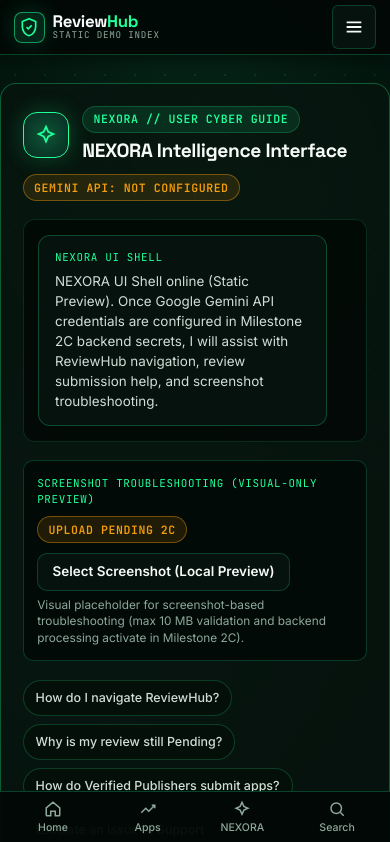
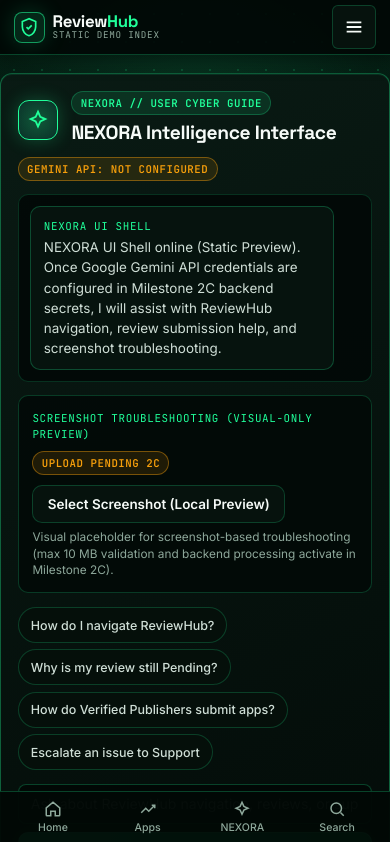
Before and after one commit to tuhin118/ReviewHub, a React (Vite) app: page /nexora in a window 390 px wide. Shown: the top 842 px of the page. Built offline with nearby package versions, Linux system fonts and the light colour scheme.

Commit message:
Refactor sci-fi environment styles for optimization
Updated various styles for sci-fi environments, including adjustments to padding, border colors, and background gradients. Optimized for mobile and improved overall layout consistency.

```diff
--- a/src/styles/scifi-environments.css
+++ b/src/styles/scifi-environments.css
@@ -1,7 +1,6 @@
 /* ==========================================================================
-   ReviewHub Script 02 — Hybrid Sci-Fi Cinematic Environments
-   Isolated from Homepage (.env-shell scopes). Pure Black + Neon Green +
-   Emerald + Restrained Cyan/Teal HUD Accents. Zero Audio / Zero Character Art.
+   ReviewHub — Distinct Page Environments & Compact Sci-Fi Controls
+   Unique atmospheric backgrounds + Redmi 14C GPU optimization + reduced-motion
    ========================================================================== */
 
 .env-shell {
@@ -15,23 +14,23 @@
   --sci-muted: #93b0a2;
   --sci-warn: #f59e0b;
   --sci-danger: #ff4d6d;
-  --sci-border: rgba(32, 255, 154, 0.2);
-  --sci-border-cyan: rgba(22, 214, 196, 0.28);
+  --sci-border: rgba(32, 255, 154, 0.24);
+  --sci-border-cyan: rgba(56, 217, 255, 0.3);
 
   position: relative;
-  min-height: calc(100vh - 68px);
+  min-height: calc(100vh - 54px);
   color: var(--sci-text);
   overflow-x: hidden;
-  padding-bottom: 5.5rem;
+  padding-bottom: 4.5rem;
 }
 
 @media (min-width: 1024px) {
   .env-shell {
-    padding-bottom: 3rem;
+    padding-bottom: 2rem;
   }
 }
 
-/* Layered Atmospheric Backdrops */
+/* Base Backdrop Stage */
 .env-backdrop {
   position: fixed;
   inset: 0;
@@ -50,93 +49,175 @@
   inset: 0;
 }
 
-/* 1. Publisher: Orbital Emerald Submission Deck */
+/* 1. Apps Discovery: Zenith Emerald Packet Matrix */
+.env-backdrop--apps .env-backdrop__glow {
+  background:
+    radial-gradient(ellipse 75% 42% at 50% 0%, rgba(32, 255, 154, 0.22), transparent 65%),
+    radial-gradient(circle at 12% 80%, rgba(0, 184, 107, 0.16), transparent 46%),
+    linear-gradient(180deg, #020806 0%, #07160f 55%, #020806 100%);
+}
+.env-backdrop--apps .env-backdrop__grid {
+  background-image:
+    linear-gradient(to right, rgba(32, 255, 154, 0.06) 1px, transparent 1px),
+    linear-gradient(to bottom, rgba(32, 255, 154, 0.06) 1px, transparent 1px);
+  background-size: 34px 34px;
+}
+.env-backdrop--apps .env-backdrop__streams {
+  background-image: repeating-linear-gradient(90deg, transparent 0 96px, rgba(32, 255, 154, 0.06) 96px 97px);
+  animation: stream-drift-up 18s linear infinite;
+}
+
+/* 2. Websites Exploration: Horizon Fiber Mesh */
+.env-backdrop--websites .env-backdrop__glow {
+  background:
+    radial-gradient(circle at 80% 18%, rgba(22, 214, 196, 0.18), transparent 45%),
+    radial-gradient(circle at 18% 72%, rgba(32, 255, 154, 0.15), transparent 46%),
+    linear-gradient(165deg, #020806 0%, #051411 55%, #020806 100%);
+}
+.env-backdrop--websites .env-backdrop__grid {
+  background-image:
+    linear-gradient(15deg, rgba(22, 214, 196, 0.05) 1px, transparent 1px),
+    linear-gradient(-15deg, rgba(32, 255, 154, 0.05) 1px, transparent 1px);
+  background-size: 52px 52px;
+}
+.env-backdrop--websites .env-backdrop__streams {
+  background-image: repeating-linear-gradient(0deg, transparent 0 64px, rgba(56, 217, 255, 0.05) 64px 65px);
+  animation: stream-drift-up 16s linear infinite;
+}
+
+/* 3. Categories: Holographic Data Classification Grid */
+.env-backdrop--categories .env-backdrop__glow {
+  background:
+    radial-gradient(circle at 50% 24%, rgba(32, 255, 154, 0.2), transparent 52%),
+    radial-gradient(circle at 88% 84%, rgba(0, 184, 107, 0.15), transparent 44%),
+    linear-gradient(180deg, #020806 0%, #07140f 52%, #020806 100%);
+}
+.env-backdrop--categories .env-backdrop__grid {
+  background-image: radial-gradient(rgba(32, 255, 154, 0.18) 1px, transparent 1px);
+  background-size: 26px 26px;
+}
+
+/* 4. Search: Active Scanner Reticle & Beam */
+.env-backdrop--search .env-backdrop__glow {
+  background:
+    radial-gradient(circle at 30% 25%, rgba(56, 217, 255, 0.16), transparent 45%),
+    radial-gradient(circle at 75% 75%, rgba(32, 255, 154, 0.18), transparent 48%),
+    linear-gradient(180deg, #020806 0%, #061611 55%, #020806 100%);
+}
+.env-backdrop--search .env-backdrop__grid {
+  background-image:
+    linear-gradient(to right, rgba(56, 217, 255, 0.05) 1px, transparent 1px),
+    linear-gradient(to bottom, rgba(32, 255, 154, 0.05) 1px, transparent 1px);
+  background-size: 32px 32px;
+}
+.env-backdrop--search .env-backdrop__scan {
+  height: 110px;
+  background: linear-gradient(180deg, transparent, rgba(32, 255, 154, 0.1), transparent);
+  animation: tactical-scan 7s linear infinite;
+}
+
+/* 5. Details / Profile / Info / 404 */
+.env-backdrop--listing-detail .env-backdrop__glow,
+.env-backdrop--public-profile .env-backdrop__glow,
+.env-backdrop--info .env-backdrop__glow {
+  background:
+    radial-gradient(circle at 22% 18%, rgba(32, 255, 154, 0.16), transparent 48%),
+    radial-gradient(circle at 82% 76%, rgba(22, 214, 196, 0.12), transparent 46%),
+    linear-gradient(180deg, #020806 0%, #07140f 60%, #020806 100%);
+}
+.env-backdrop--listing-detail .env-backdrop__grid,
+.env-backdrop--public-profile .env-backdrop__grid,
+.env-backdrop--info .env-backdrop__grid {
+  background-image: linear-gradient(to right, rgba(32, 255, 154, 0.045) 1px, transparent 1px);
+  background-size: 48px 48px;
+}
+
+.env-backdrop--not-found .env-backdrop__glow {
+  background:
+    radial-gradient(circle at 50% 30%, rgba(255, 77, 109, 0.14), transparent 44%),
+    radial-gradient(circle at 25% 75%, rgba(32, 255, 154, 0.12), transparent 46%),
+    linear-gradient(180deg, #020806 0%, #08120e 60%, #020806 100%);
+}
+
+/* 6. User Dashboard: Personal Cyber Control Center */
+.env-backdrop--user .env-backdrop__glow {
+  background:
+    radial-gradient(circle at 18% 20%, rgba(32, 255, 154, 0.2), transparent 46%),
+    radial-gradient(circle at 85% 30%, rgba(56, 217, 255, 0.12), transparent 42%),
+    linear-gradient(155deg, #020806 0%, #07160f 54%, #020806 100%);
+}
+.env-backdrop--user .env-backdrop__grid {
+  background-image:
+    linear-gradient(to right, rgba(32, 255, 154, 0.05) 1px, transparent 1px),
+    linear-gradient(to bottom, rgba(22, 214, 196, 0.05) 1px, transparent 1px);
+  background-size: 40px 40px;
+}
+
+/* 7. Publisher: Orbital Emerald Submission Deck */
 .env-backdrop--publisher .env-backdrop__glow {
   background:
-    radial-gradient(circle at 12% 18%, rgba(32, 255, 154, 0.14), transparent 46%),
-    radial-gradient(circle at 86% 78%, rgba(0, 184, 107, 0.14), transparent 48%),
+    radial-gradient(circle at 14% 18%, rgba(32, 255, 154, 0.2), transparent 48%),
+    radial-gradient(circle at 86% 78%, rgba(0, 184, 107, 0.18), transparent 48%),
     linear-gradient(160deg, #020806 0%, #07140f 55%, #020806 100%);
 }
-
 .env-backdrop--publisher .env-backdrop__grid {
   background-image:
-    linear-gradient(120deg, rgba(32, 255, 154, 0.05) 1px, transparent 1px),
-    linear-gradient(30deg, rgba(0, 184, 107, 0.045) 1px, transparent 1px);
-  background-size: 56px 56px;
-  mask-image: radial-gradient(ellipse 90% 75% at 50% 25%, #000 35%, transparent 100%);
+    linear-gradient(120deg, rgba(32, 255, 154, 0.055) 1px, transparent 1px),
+    linear-gradient(30deg, rgba(0, 184, 107, 0.05) 1px, transparent 1px);
+  background-size: 52px 52px;
 }
-
 .env-backdrop--publisher .env-backdrop__streams {
-  background-image: repeating-linear-gradient(
-    90deg,
-    transparent 0 110px,
-    rgba(32, 255, 154, 0.055) 110px 111px
-  );
+  background-image: repeating-linear-gradient(90deg, transparent 0 110px, rgba(32, 255, 154, 0.06) 110px 111px);
   animation: stream-drift-up 20s linear infinite;
 }
 
-/* 2. Admin: Military Intelligence Citadel */
+/* 8. Admin: Military Intelligence Control Room */
 .env-backdrop--admin .env-backdrop__glow {
   background:
-    radial-gradient(circle at 82% 14%, rgba(22, 214, 196, 0.12), transparent 42%),
-    radial-gradient(circle at 18% 82%, rgba(32, 255, 154, 0.09), transparent 45%),
-    linear-gradient(180deg, #020806 0%, #040d0a 60%, #020806 100%);
+    radial-gradient(circle at 82% 14%, rgba(56, 217, 255, 0.16), transparent 44%),
+    radial-gradient(circle at 18% 82%, rgba(32, 255, 154, 0.14), transparent 46%),
+    linear-gradient(180deg, #020806 0%, #04100c 60%, #020806 100%);
 }
-
 .env-backdrop--admin .env-backdrop__grid {
   background-image:
-    linear-gradient(to right, rgba(22, 214, 196, 0.045) 1px, transparent 1px),
-    linear-gradient(to bottom, rgba(32, 255, 154, 0.045) 1px, transparent 1px);
-  background-size: 38px 38px;
+    linear-gradient(to right, rgba(22, 214, 196, 0.05) 1px, transparent 1px),
+    linear-gradient(to bottom, rgba(32, 255, 154, 0.05) 1px, transparent 1px);
+  background-size: 36px 36px;
 }
-
 .env-backdrop--admin .env-backdrop__scan {
-  background: linear-gradient(
-    180deg,
-    transparent 0%,
-    rgba(22, 214, 196, 0.06) 50%,
-    transparent 100%
-  );
-  height: 160px;
+  background: linear-gradient(180deg, transparent 0%, rgba(56, 217, 255, 0.08) 50%, transparent 100%);
+  height: 140px;
   animation: tactical-scan 9s linear infinite;
 }
 
-/* 3. NEXORA: Holographic Neural Mesh */
+/* 9. NEXORA: Holographic Neural Mesh */
 .env-backdrop--nexora .env-backdrop__glow {
   background:
-    radial-gradient(circle at 50% 20%, rgba(32, 255, 154, 0.15), transparent 48%),
-    radial-gradient(circle at 20% 75%, rgba(56, 217, 255, 0.1), transparent 44%),
-    linear-gradient(180deg, #020806 0%, #06130e 55%, #020806 100%);
+    radial-gradient(circle at 50% 18%, rgba(32, 255, 154, 0.22), transparent 50%),
+    radial-gradient(circle at 20% 75%, rgba(56, 217, 255, 0.14), transparent 46%),
+    linear-gradient(180deg, #020806 0%, #06150f 55%, #020806 100%);
+}
+.env-backdrop--nexora .env-backdrop__grid {
+  background-image: radial-gradient(rgba(32, 255, 154, 0.18) 1px, transparent 1px);
+  background-size: 28px 28px;
 }
 
-.env-backdrop--nexora .env-backdrop__grid {
-  background-image: radial-gradient(rgba(32, 255, 154, 0.14) 1px, transparent 1px);
-  background-size: 30px 30px;
-  mask-image: radial-gradient(circle at 50% 35%, #000 25%, transparent 82%);
+/* 10. XELVOR: Sentinel Threat & Circuit Core */
+.env-backdrop--xelvor .env-backdrop__glow {
+  background:
+    radial-gradient(circle at 25% 15%, rgba(56, 217, 255, 0.16), transparent 42%),
+    radial-gradient(circle at 78% 72%, rgba(32, 255, 154, 0.16), transparent 46%),
+    linear-gradient(180deg, #020806 0%, #05120d 50%, #020806 100%);
+}
+.env-backdrop--xelvor .env-backdrop__streams {
+  background-image: repeating-linear-gradient(0deg, transparent 0 42px, rgba(56, 217, 255, 0.045) 42px 43px);
+  animation: stream-drift-up 16s linear infinite;
+}
+.env-backdrop__circuit {
+  opacity: 0.36;
 }
 
-/* 4. XELVOR: Sentinel Threat & Circuit Core */
-.env-backdrop--xelvor .env-backdrop__glow {
-  background:
-    radial-gradient(circle at 25% 15%, rgba(56, 217, 255, 0.13), transparent 40%),
-    radial-gradient(circle at 78% 72%, rgba(32, 255, 154, 0.12), transparent 46%),
-    linear-gradient(180deg, #020806 0%, #05110c 50%, #020806 100%);
-}
-
-.env-backdrop--xelvor .env-backdrop__streams {
-  background-image: repeating-linear-gradient(
-    0deg,
-    transparent 0 42px,
-    rgba(56, 217, 255, 0.035) 42px 43px
-  );
-  animation: stream-drift-up 16s linear infinite;
-}
-
-.env-backdrop__circuit {
-  opacity: 0.28;
-}
-
-/* Mobile Low-End Optimization: disable heavy backdrop sweep layers */
+/* Redmi 14C / Budget Android GPU Optimization */
 @media (max-width: 767px) {
   .env-backdrop__streams,
   .env-backdrop__scan {
@@ -146,61 +227,64 @@
 
 /* Entrance & Stagger Animations */
 .sci-reveal {
-  animation: sci-enter 320ms cubic-bezier(0.22, 1, 0.36, 1) both;
+  animation: sci-enter 280ms cubic-bezier(0.22, 1, 0.36, 1) both;
 }
 
 .sci-stagger > * {
-  animation: sci-enter 340ms cubic-bezier(0.22, 1, 0.36, 1) both;
+  animation: sci-enter 300ms cubic-bezier(0.22, 1, 0.36, 1) both;
+}
+.sci-stagger > *:nth-child(2) {
+  animation-delay: 45ms;
+}
+.sci-stagger > *:nth-child(3) {
+  animation-delay: 90ms;
+}
+.sci-stagger > *:nth-child(4) {
+  animation-delay: 135ms;
 }
 
-.sci-stagger > *:nth-child(2) {
-  animation-delay: 55ms;
-}
-.sci-stagger > *:nth-child(3) {
-  animation-delay: 110ms;
-}
-.sci-stagger > *:nth-child(4) {
-  animation-delay: 165ms;
+/* Compact Tactical Surfaces (Solid gradient on mobile, backdrop blur on desktop) */
+.sci-panel {
+  position: relative;
+  border-radius: 12px;
+  background-color: #06130d;
+  background-image: linear-gradient(155deg, rgba(10, 27, 20, 0.94), rgba(3, 10, 7, 0.95));
+  border: 1px solid var(--sci-border);
+  box-shadow: 0 10px 26px rgba(0, 0, 0, 0.55), inset 0 1px 0 rgba(32, 255, 154, 0.1);
+  transition: transform 160ms ease, border-color 160ms ease, box-shadow 160ms ease;
 }
 
-/* Shared Tactical Surfaces */
-.sci-panel {
-  position: relative;
-  border-radius: 16px;
-  background: rgba(7, 20, 15, 0.86);
-  border: 1px solid var(--sci-border);
-  box-shadow: 0 14px 36px rgba(0, 0, 0, 0.55);
-  transition: transform 180ms ease, border-color 180ms ease, box-shadow 180ms ease;
-}
-
-@supports (backdrop-filter: blur(12px)) {
-  .sci-panel {
-    backdrop-filter: blur(12px);
-    -webkit-backdrop-filter: blur(12px);
+@media (min-width: 768px) {
+  @supports (backdrop-filter: blur(10px)) {
+    .sci-panel {
+      background-image: none;
+      background-color: rgba(7, 20, 15, 0.85);
+      backdrop-filter: blur(10px);
+      -webkit-backdrop-filter: blur(10px);
+    }
   }
 }
 
 @media (hover: hover) {
   .sci-panel--interactive:hover {
     transform: translateY(-2px);
-    border-color: rgba(32, 255, 154, 0.45);
-    box-shadow: 0 18px 40px rgba(0, 0, 0, 0.62), 0 0 24px rgba(32, 255, 154, 0.1);
+    border-color: rgba(32, 255, 154, 0.52);
+    box-shadow: 0 14px 32px rgba(0, 0, 0, 0.62), 0 0 22px rgba(32, 255, 154, 0.12);
   }
 }
 
-/* Tactical Corner Brackets (Admin & XELVOR) */
 .hud-brackets {
   position: relative;
   border-color: var(--sci-border-cyan);
-  background: rgba(3, 10, 8, 0.9);
+  background-color: rgba(3, 11, 8, 0.92);
 }
 
 .hud-brackets::before,
 .hud-brackets::after {
   content: '';
   position: absolute;
-  width: 14px;
-  height: 14px;
+  width: 12px;
+  height: 12px;
   pointer-events: none;
 }
 
@@ -209,7 +293,7 @@
   left: -1px;
   border-top: 2px solid var(--sci-cyan);
   border-left: 2px solid var(--sci-cyan);
-  border-top-left-radius: 10px;
+  border-top-left-radius: 8px;
 }
 
 .hud-brackets::after {
@@ -217,33 +301,33 @@
   right: -1px;
   border-bottom: 2px solid var(--sci-neon);
   border-right: 2px solid var(--sci-neon);
-  border-bottom-right-radius: 10px;
+  border-bottom-right-radius: 8px;
 }
 
 .hud-chip {
   display: inline-flex;
   align-items: center;
-  gap: 0.35rem;
-  padding: 0.24rem 0.65rem;
+  gap: 0.3rem;
+  padding: 0.18rem 0.52rem;
   border-radius: 999px;
   font-family: var(--font-mono);
-  font-size: 0.72rem;
+  font-size: 0.67rem;
   font-weight: 600;
   letter-spacing: 0.05em;
   text-transform: uppercase;
   border: 1px solid var(--sci-border);
-  background: rgba(32, 255, 154, 0.1);
+  background: rgba(32, 255, 154, 0.11);
   color: var(--sci-neon);
 }
 
 .hud-chip--cyan {
   border-color: var(--sci-border-cyan);
-  background: rgba(56, 217, 255, 0.1);
+  background: rgba(56, 217, 255, 0.12);
   color: var(--sci-cyan);
 }
 
 .hud-chip--warn {
-  border-color: rgba(245, 158, 11, 0.4);
+  border-color: rgba(245, 158, 11, 0.42);
   background: rgba(245, 158, 11, 0.12);
   color: var(--sci-warn);
 }
@@ -258,18 +342,25 @@
 .sci-select,
 .sci-textarea {
   width: 100%;
-  min-height: 44px;
-  padding: 0.65rem 0.85rem;
-  border-radius: 10px;
-  border: 1px solid rgba(32, 255, 154, 0.22);
-  background: rgba(2, 8, 6, 0.92);
+  min-height: 40px;
+  padding: 0.48rem 0.75rem;
+  border-radius: 8px;
+  border: 1px solid rgba(32, 255, 154, 0.24);
+  background: rgba(2, 8, 6, 0.94);
   color: var(--sci-text);
   font-family: var(--font-body);
-  font-size: 0.92rem;
+  font-size: 0.88rem;
+}
+
+@media (pointer: coarse) {
+  .sci-input,
+  .sci-select {
+    min-height: 44px;
+  }
 }
 
 .sci-textarea {
-  min-height: 104px;
+  min-height: 84px;
   resize: vertical;
 }
 
@@ -281,20 +372,63 @@
   box-shadow: 0 0 0 3px rgba(32, 255, 154, 0.14);
 }
 
-/* ==========================================================================
-   1. PUBLISHER DECK LAYOUT (/publisher)
-   ========================================================================== */
+/* Compact Shared Page Shells */
+.env-page-wrap {
+  padding: 1rem 0 1.5rem;
+  display: grid;
+  gap: 0.9rem;
+}
+
+.env-hero-banner {
+  padding: 1rem 1.15rem;
+  display: grid;
+  gap: 0.75rem;
+}
+
+@media (min-width: 768px) {
+  .env-hero-banner--split {
+    grid-template-columns: 1fr auto;
+    align-items: center;
+  }
+}
+
+.env-svg-emblem {
+  width: 68px;
+  height: 56px;
+  flex-shrink: 0;
+  color: var(--sci-neon);
+}
+
+.env-compact-grid {
+  display: grid;
+  grid-template-columns: 1fr;
+  gap: 0.75rem;
+}
+
+@media (min-width: 640px) {
+  .env-compact-grid {
+    grid-template-columns: repeat(2, 1fr);
+  }
+}
+
+@media (min-width: 1024px) {
+  .env-compact-grid {
+    grid-template-columns: repeat(3, 1fr);
+  }
+}
+
+/* Compact Publisher Deck */
 .pub-shell {
-  padding: 1.5rem 0 2rem;
+  padding: 1rem 0 1.5rem;
   display: grid;
-  gap: 1.25rem;
+  gap: 0.9rem;
 }
 
 .pub-flightbar {
-  padding: 1rem 1.25rem;
+  padding: 0.85rem 1.05rem;
   display: flex;
   flex-direction: column;
-  gap: 0.9rem;
+  gap: 0.7rem;
 }
 
 @media (min-width: 1024px) {
@@ -308,22 +442,28 @@
 .pub-tabs {
   display: flex;
   flex-wrap: wrap;
-  gap: 0.5rem;
+  gap: 0.4rem;
 }
 
 .pub-tab {
-  min-height: 44px;
-  padding: 0.45rem 0.95rem;
-  border-radius: 10px;
+  min-height: 38px;
+  padding: 0.35rem 0.75rem;
+  border-radius: 8px;
   border: 1px solid rgba(32, 255, 154, 0.2);
-  background: rgba(2, 8, 6, 0.75);
+  background: rgba(2, 8, 6, 0.8);
   color: var(--sci-muted);
   font-weight: 600;
-  font-size: 0.86rem;
+  font-size: 0.8rem;
+}
+
+@media (pointer: coarse) {
+  .pub-tab {
+    min-height: 44px;
+  }
 }
 
 .pub-tab--active {
-  background: rgba(32, 255, 154, 0.14);
+  background: rgba(32, 255, 154, 0.16);
   border-color: var(--sci-neon);
   color: var(--sci-neon);
 }
@@ -331,7 +471,7 @@
 .pub-metrics-row {
   display: grid;
   grid-template-columns: repeat(2, 1fr);
-  gap: 0.85rem;
+  gap: 0.65rem;
 }
 
 @media (min-width: 1024px) {
@@ -341,14 +481,14 @@
 }
 
 .pub-metric-card {
-  padding: 1.1rem;
+  padding: 0.8rem 0.95rem;
   display: grid;
-  gap: 0.35rem;
+  gap: 0.2rem;
 }
 
 .pub-metric-val {
   font-family: var(--font-mono);
-  font-size: 1.6rem;
+  font-size: 1.3rem;
   font-weight: 700;
   color: var(--sci-neon);
 }
@@ -356,7 +496,7 @@
 .pub-split {
   display: grid;
   grid-template-columns: 1fr;
-  gap: 1.25rem;
+  gap: 0.9rem;
 }
 
 @media (min-width: 1024px) {
@@ -367,128 +507,126 @@
 }
 
 .pub-form {
-  padding: 1.35rem;
+  padding: 1rem;
   display: grid;
-  gap: 0.95rem;
+  gap: 0.7rem;
 }
 
 .pub-field {
   display: grid;
-  gap: 0.4rem;
+  gap: 0.3rem;
 }
 
 .pub-label {
-  font-size: 0.84rem;
+  font-size: 0.78rem;
   font-weight: 600;
   color: var(--text-secondary);
 }
 
 .pub-preview-card {
-  padding: 1.35rem;
+  padding: 1rem;
   display: grid;
-  gap: 0.9rem;
+  gap: 0.7rem;
 }
 
 .sparkline-bars {
   display: flex;
   align-items: flex-end;
-  gap: 6px;
-  height: 76px;
-  padding-top: 0.5rem;
+  gap: 5px;
+  height: 58px;
+  padding-top: 0.35rem;
 }
 
 .sparkline-bar {
   flex: 1;
-  border-radius: 4px 4px 0 0;
+  border-radius: 3px 3px 0 0;
   background: linear-gradient(180deg, var(--sci-neon), rgba(0, 184, 107, 0.3));
 }
 
-/* ==========================================================================
-   2. ADMIN COMMAND CITADEL (/admin)
-   ========================================================================== */
+/* Compact Admin Citadel */
 .admin-citadel {
-  padding: 1.25rem 0 2rem;
+  padding: 1rem 0 1.5rem;
   display: grid;
-  gap: 1.15rem;
+  gap: 0.85rem;
 }
 
 .admin-ticker {
-  padding: 0.7rem 1rem;
+  padding: 0.55rem 0.85rem;
   display: flex;
   flex-wrap: wrap;
   align-items: center;
   justify-content: space-between;
-  gap: 0.65rem;
+  gap: 0.5rem;
   font-family: var(--font-mono);
-  font-size: 0.78rem;
+  font-size: 0.74rem;
 }
 
 .admin-layout {
   display: grid;
   grid-template-columns: 1fr;
-  gap: 1.15rem;
+  gap: 0.85rem;
 }
 
 @media (min-width: 1024px) {
   .admin-layout {
-    grid-template-columns: 255px 1fr;
+    grid-template-columns: 225px 1fr;
     align-items: start;
   }
 
   .admin-layout--collapsed {
-    grid-template-columns: 82px 1fr;
+    grid-template-columns: 76px 1fr;
   }
 }
 
 .admin-rail {
-  padding: 0.9rem;
+  padding: 0.65rem;
   display: grid;
-  gap: 0.4rem;
+  gap: 0.25rem;
 }
 
 .admin-rail__btn {
   display: flex;
   align-items: center;
   justify-content: space-between;
-  gap: 0.6rem;
-  min-height: 44px;
+  gap: 0.5rem;
+  min-height: 38px;
   width: 100%;
-  padding: 0.55rem 0.8rem;
-  border-radius: 10px;
+  padding: 0.4rem 0.65rem;
+  border-radius: 8px;
   border: 1px solid transparent;
   background: transparent;
   color: var(--sci-muted);
-  font-size: 0.86rem;
+  font-size: 0.8rem;
   font-weight: 500;
   text-align: left;
 }
 
+@media (pointer: coarse) {
+  .admin-rail__btn {
+    min-height: 44px;
+  }
+}
+
 .admin-rail__btn:hover {
   color: var(--sci-text);
-  background: rgba(22, 214, 196, 0.08);
+  background: rgba(56, 217, 255, 0.08);
 }
 
 .admin-rail__btn--active {
   border-color: var(--sci-border-cyan);
-  background: rgba(22, 214, 196, 0.12);
+  background: rgba(56, 217, 255, 0.14);
   color: var(--sci-cyan);
 }
 
 .admin-workspace {
   display: grid;
-  gap: 1.1rem;
+  gap: 0.85rem;
 }
 
 .admin-kpi-grid {
   display: grid;
-  grid-template-columns: 1fr;
-  gap: 0.85rem;
-}
-
-@media (min-width: 640px) {
-  .admin-kpi-grid {
-    grid-template-columns: repeat(2, 1fr);
-  }
+  grid-template-columns: repeat(2, 1fr);
+  gap: 0.65rem;
 }
 
 @media (min-width: 1200px) {
@@ -498,19 +636,19 @@
 }
 
 .admin-table-card {
-  padding: 1.25rem;
+  padding: 0.95rem;
   display: grid;
-  gap: 0.9rem;
+  gap: 0.65rem;
 }
 
 .admin-row {
-  padding: 0.85rem 1rem;
-  border-radius: 12px;
-  border: 1px solid rgba(22, 214, 196, 0.16);
-  background: rgba(2, 8, 6, 0.82);
+  padding: 0.65rem 0.85rem;
+  border-radius: 10px;
+  border: 1px solid rgba(56, 217, 255, 0.18);
+  background: rgba(2, 8, 6, 0.84);
   display: flex;
   flex-direction: column;
-  gap: 0.65rem;
+  gap: 0.5rem;
 }
 
 @media (min-width: 768px) {
@@ -524,85 +662,83 @@
 .admin-row__actions {
   display: flex;
   flex-wrap: wrap;
-  gap: 0.5rem;
+  gap: 0.4rem;
 }
 
-/* ==========================================================================
-   3. NEXORA HOLOGRAPHIC GUIDE (/nexora)
-   ========================================================================== */
+/* Compact NEXORA AI Chamber */
 .nexora-stage {
-  padding: 1.75rem 0 2.5rem;
+  padding: 1.15rem 0 1.5rem;
   display: grid;
   justify-items: center;
 }
 
 .nexora-chamber {
-  width: min(860px, 100%);
-  padding: 1.35rem;
+  width: min(820px, 100%);
+  padding: 1.05rem;
   display: grid;
-  gap: 1.15rem;
-  border-color: rgba(32, 255, 154, 0.3);
+  gap: 0.85rem;
+  border-color: rgba(32, 255, 154, 0.34);
 }
 
 @media (min-width: 768px) {
   .nexora-chamber {
-    padding: 1.85rem;
+    padding: 1.35rem;
   }
 }
 
 .nexora-orb {
-  width: 46px;
-  height: 46px;
-  border-radius: 14px;
+  width: 40px;
+  height: 40px;
+  border-radius: 11px;
   display: grid;
   place-items: center;
-  background: radial-gradient(circle, rgba(32, 255, 154, 0.28), rgba(22, 214, 196, 0.1));
+  background: radial-gradient(circle, rgba(32, 255, 154, 0.28), rgba(22, 214, 196, 0.12));
   border: 1px solid var(--sci-neon);
   color: var(--sci-neon);
-  box-shadow: 0 0 22px rgba(32, 255, 154, 0.22);
+  box-shadow: 0 0 18px rgba(32, 255, 154, 0.24);
 }
 
 .nexora-stream {
   display: grid;
-  gap: 0.85rem;
-  max-height: 360px;
+  gap: 0.6rem;
+  max-height: 290px;
   overflow-y: auto;
-  padding: 0.9rem;
-  border-radius: 12px;
-  border: 1px solid rgba(32, 255, 154, 0.14);
-  background: rgba(2, 8, 6, 0.78);
+  padding: 0.7rem;
+  border-radius: 10px;
+  border: 1px solid rgba(32, 255, 154, 0.16);
+  background: rgba(2, 8, 6, 0.84);
 }
 
 .nexora-msg {
-  padding: 0.85rem 1rem;
-  border-radius: 12px;
+  padding: 0.65rem 0.8rem;
+  border-radius: 10px;
   max-width: 92%;
   display: grid;
-  gap: 0.3rem;
+  gap: 0.2rem;
 }
 
 .nexora-msg--ai {
   justify-self: start;
-  background: rgba(7, 20, 15, 0.95);
+  background: rgba(7, 20, 15, 0.96);
   border: 1px solid rgba(32, 255, 154, 0.24);
 }
 
 .nexora-msg--user {
   justify-self: end;
-  background: rgba(22, 214, 196, 0.12);
-  border: 1px solid rgba(56, 217, 255, 0.3);
+  background: rgba(56, 217, 255, 0.12);
+  border: 1px solid rgba(56, 217, 255, 0.32);
 }
 
 .nexora-prompts {
   display: flex;
   flex-wrap: wrap;
-  gap: 0.5rem;
+  gap: 0.4rem;
 }
 
 .nexora-composer {
   display: flex;
   flex-direction: column;
-  gap: 0.65rem;
+  gap: 0.5rem;
 }
 
 @media (min-width: 640px) {
@@ -611,36 +747,34 @@
   }
 }
 
-/* ==========================================================================
-   4. XELVOR SENTINEL THREAT LAB (/admin/xelvor)
-   ========================================================================== */
+/* Compact XELVOR Sentinel Lab */
 .xelvor-stage {
-  padding: 1.5rem 0 2.5rem;
+  padding: 1rem 0 1.5rem;
   display: grid;
-  gap: 1.2rem;
+  gap: 0.85rem;
 }
 
 .xelvor-grid {
   display: grid;
   grid-template-columns: 1fr;
-  gap: 1.15rem;
+  gap: 0.85rem;
 }
 
 @media (min-width: 1024px) {
   .xelvor-grid {
-    grid-template-columns: 1.05fr 1.15fr;
+    grid-template-columns: 1fr 1.15fr;
     align-items: start;
   }
 }
 
 .xelvor-card {
-  padding: 1.25rem;
+  padding: 0.95rem;
   display: grid;
-  gap: 0.95rem;
+  gap: 0.75rem;
 }
 
 .risk-meter {
-  height: 8px;
+  height: 6px;
   border-radius: 999px;
   background: rgba(255, 255, 255, 0.08);
   overflow: hidden;
@@ -652,17 +786,16 @@
 }
 
 .terminal-console {
-  padding: 1rem;
-  border-radius: 12px;
+  padding: 0.75rem;
+  border-radius: 10px;
   border: 1px solid rgba(56, 217, 255, 0.28);
   background: rgba(2, 7, 6, 0.96);
   font-family: var(--font-mono);
-  font-size: 0.82rem;
+  font-size: 0.76rem;
   display: grid;
-  gap: 0.6rem;
+  gap: 0.45rem;
 }
 
-/* Keyframes */
 @keyframes stream-drift-up {
   0% {
     transform: translateY(0);
@@ -674,7 +807,7 @@
 
 @keyframes tactical-scan {
   0% {
-    transform: translateY(-160px);
+    transform: translateY(-140px);
   }
   100% {
     transform: translateY(100vh);
@@ -684,7 +817,7 @@
 @keyframes sci-enter {
   from {
     opacity: 0;
-    transform: translateY(8px);
+    transform: translateY(6px);
   }
   to {
     opacity: 1;
```
